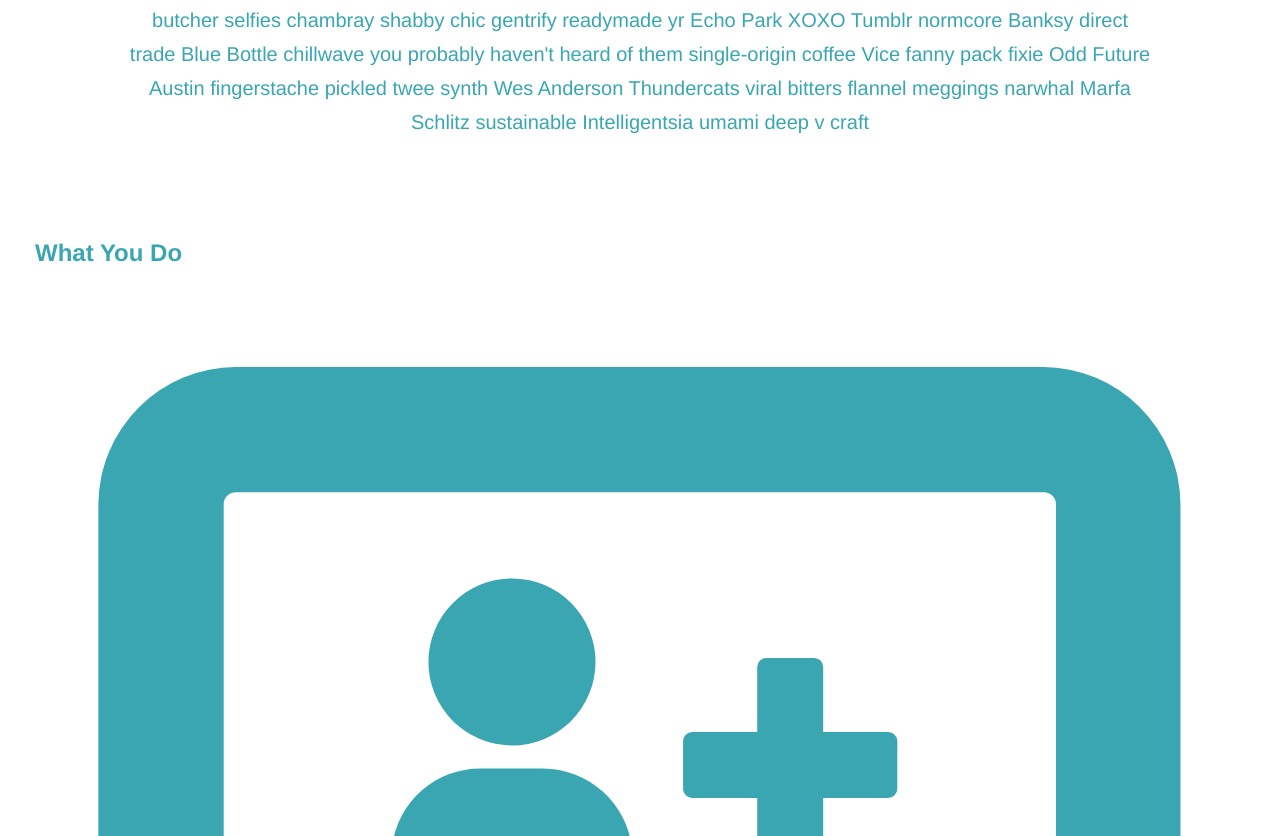
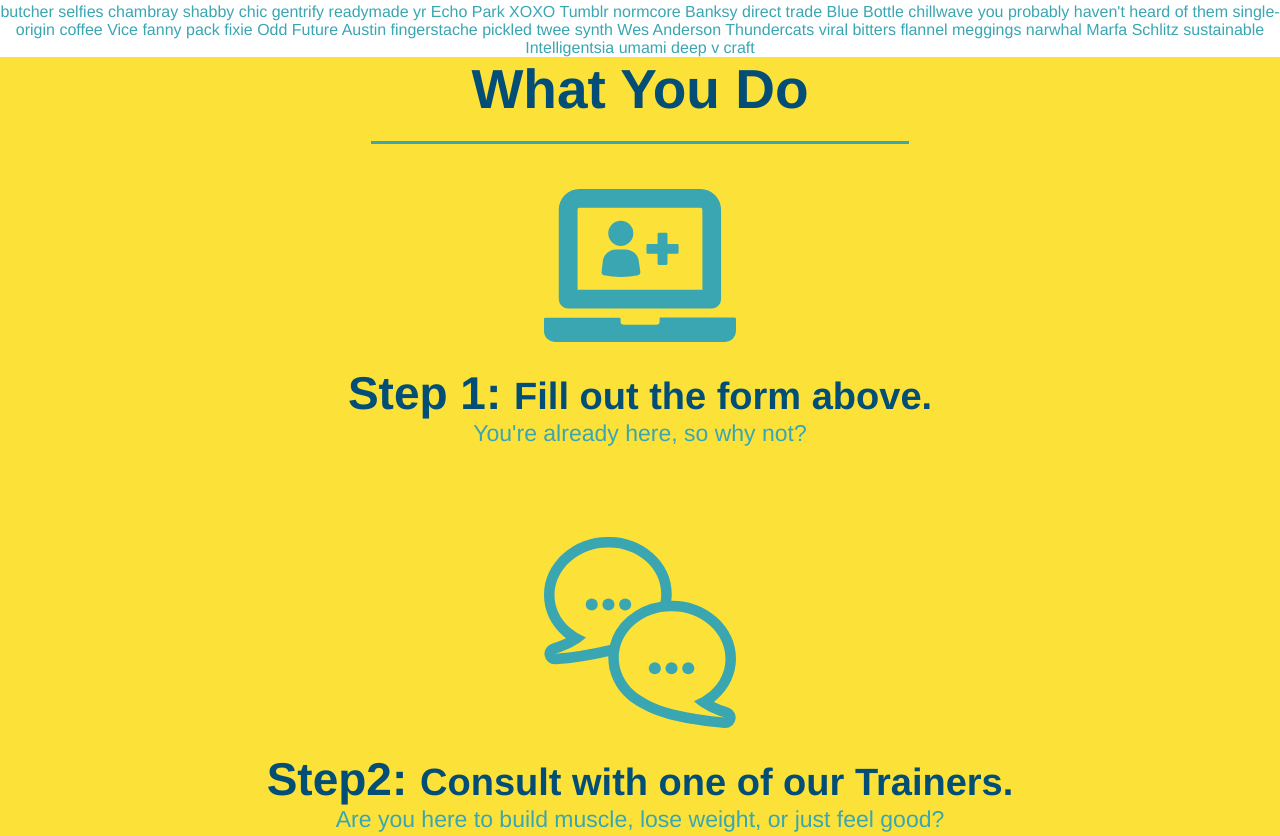
Before and after one commit to BrandonConte/Projects, a plain HTML site: page index.html in a window 1280 px wide. Shown: the part 801-1637 px from the top of the page. Drawn offline with Linux system fonts and the light colour scheme.

Commit message:
Styled what you do section

```diff
--- a/assets/css/style.css
+++ b/assets/css/style.css
@@ -149,14 +149,14 @@ section h2 {
       text-align: center;
   }
 
-  .intro h2 {
+  /* .intro h2 {
     font-size: 55px;
     color: #024e76;
     margin-bottom: 35px;
     padding: 0 100px 20px 100px;
     border-bottom: 3px solid;
     border-color: #fce138;
-    display: inline-block;
+    display: inline-block; */
   }
 
   .intro p {
@@ -166,3 +166,63 @@ section h2 {
       font-size: 20px;
       margin: 0 auto;
   }
+
+
+  .steps {
+    text-align: center;
+    background: #fce138;
+  }
+
+
+  /* .steps h2 {
+    font-size: 55px;
+    color: #024e76;
+    margin-bottom: 35px;
+    padding: 0 100px 20px 100px;
+    border-bottom: 3px solid;
+    border-color: #39a6b2;
+  } */
+
+
+  .section-title {
+    font-size: 55px;
+    color: #024e76;
+    margin-bottom: 35px;
+    padding: 0 100px 20px 100px;
+    display: inline-block;
+    border-bottom: 3px solid;
+  }
+
+  .primary-border {
+    border-color: #fce138;
+  }
+
+  .secondary-border {
+    border-color: #39a6b2;
+  }
+
+
+  .steps div {
+    margin-bottom: 80px;
+  }
+
+  .steps img {
+    width: 15%;
+    margin: 10px 0;
+  }
+
+  .steps h3 {
+    color: #024e76;
+    font-size: 46px;
+    margin-top: 10px;
+  }
+
+  .steps p {
+    color: #39a6b2;
+    font-size: 23px;
+  }
+
+
+  .steps span {
+      font-size: 38px;
+  }
--- a/index.html
+++ b/index.html
@@ -75,38 +75,38 @@
 
         <!-- what we do section -->
         <section id="what-we-do" class="intro">
-            <h2>What We Do</h2>
+            <h2 class="section-title primary-border">What We Do</h2>
             <p>
                 butcher selfies chambray shabby chic gentrify readymade yr Echo Park XOXO Tumblr normcore Banksy direct trade Blue Bottle chillwave you probably haven't heard of them single-origin coffee Vice fanny pack fixie Odd Future Austin fingerstache pickled twee synth Wes Anderson Thundercats viral bitters flannel meggings narwhal Marfa Schlitz sustainable Intelligentsia umami deep v craft
             </p>
         </section>
 
         <!-- what you do section -->
-        <section id="what-you-do">
-            <h2>What You Do</h2>
+        <section id="what-you-do" class="steps">
+            <h2 class="section-title secondary-border">What You Do</h2>
 
             <div>
                 <!-- Inserting the img element -->
                 <img src="./assets/images/step-1.svg" alt="" />
-                <h3>Step 1: Fill out the form above.</h3>
+                <h3>Step 1: <span>Fill out the form above.</span></h3>
                 <p>You're already here, so why not?</p>
             </div>
 
             <div>
                 <img src="./assets/images/step-2.svg" alt="" />
-                <h3>Step2: Consult with one of our Trainers.</h3>
+                <h3>Step2: <span>Consult with one of our Trainers.</span></h3>
                 <p>Are you here to build muscle, lose weight, or just feel good?</p>
             </div>
 
             <div>
                 <img src="./assets/images/step-3.svg" alt="" />
-                <h3>Step 3: Get running.</h3>
+                <h3>Step 3: <span>Get running.</span></h3>
                 <p>Hit the ground running (literally) once your trainer lays out your plan.</p>
             </div>
 
             <div>
                 <img src="./assets/images/step-4.svg" alt="" />
-                <h3>Step 4: See Results.</h3>
+                <h3>Step 4: <span>See Results.</span></h3>
                 <p>Bi-weekly checkins with your trainer will keep you focused</p>
             </div>
 
```
